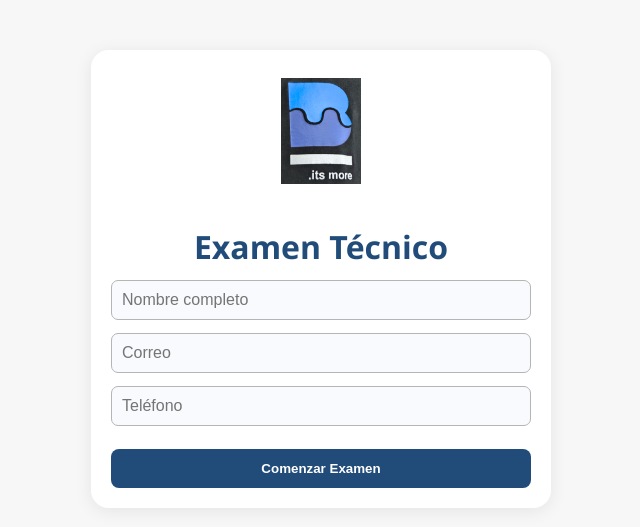
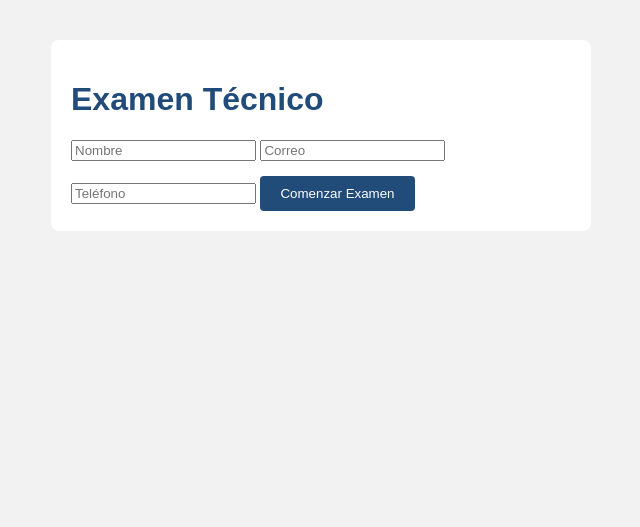
Before and after one commit to hugoghost/examen-tecnicos, a Flask app: page / in a window 1280 px wide. Shown: the top 527 px of the page, without its empty margins (319-959 px from the left). Run offline with Flask 3, Linux system fonts and the light colour scheme.

Commit message:
Inicial: examen técnicos Flask con templates y static

```diff
--- a/app.py
+++ b/app.py
@@ -1,11 +1,9 @@
-import os
-import sqlite3
-import json
-import random
-from flask import Flask, render_template, request, redirect, url_for, session
+import os, sqlite3, json, random
+from flask import Flask, render_template, request, session, redirect, url_for
 
 app = Flask(__name__)
 app.secret_key = 'clave_super_secreta_y_larga'
+
 DB_FILE = "respuestas_tecnicos.db"
 PREGUNTAS_FILE = "preguntas.json"
 
@@ -14,91 +12,106 @@ def crear_db():
         conn = sqlite3.connect(DB_FILE)
         c = conn.cursor()
         c.execute("""
-        CREATE TABLE respuestas (
-            id INTEGER PRIMARY KEY AUTOINCREMENT,
-            nombre TEXT,
-            correo TEXT,
-            telefono TEXT,
-            respuestas TEXT,
-            tiempos TEXT,
-            tiempo_total REAL,
-            ip TEXT
-        )
+            CREATE TABLE respuestas (
+                id INTEGER PRIMARY KEY AUTOINCREMENT,
+                nombre TEXT,
+                correo TEXT,
+                telefono TEXT,
+                respuestas TEXT,
+                tiempos TEXT,
+                tiempo_total REAL,
+                ip TEXT
+            )
         """)
         conn.commit()
         conn.close()
-
-crear_db()
 
 def cargar_preguntas():
     with open(PREGUNTAS_FILE, "r", encoding="utf-8") as f:
         return json.load(f)
 
-@app.route("/", methods=["GET", "POST"])
+crear_db()
+
+@app.route("/", methods=["GET","POST"])
 def index():
     if request.method == "POST":
+        # Guardamos datos del técnico
         session.clear()
         session["nombre"] = request.form["nombre"]
         session["correo"] = request.form["correo"]
         session["telefono"] = request.form["telefono"]
-        # Tomar 15 preguntas aleatorias y barajar sus opciones
-        preguntas = random.sample(cargar_preguntas(), 15)
-        for pregunta in preguntas:
-            opciones = pregunta["opciones"].copy()
-            random.shuffle(opciones)
-            pregunta["opciones"] = opciones
+
+        # Barajamos y seleccionamos 15 preguntas al azar
+        preguntas = random.sample(cargar_preguntas(), k=15)
+        for p in preguntas:
+            random.shuffle(p["opciones"])
         session["preguntas"] = preguntas
+
+        # Inicializamos respuestas y tiempos
         session["respuestas"] = []
         session["tiempos"] = []
         session["tiempo_total"] = 0
         session["actual"] = 0
+
         return redirect(url_for("examen"))
+
     return render_template("index.html")
 
-@app.route("/examen", methods=["GET", "POST"])
+
+@app.route("/examen", methods=["GET","POST"])
 def examen():
-    if "nombre" not in session or "preguntas" not in session:
+    if "preguntas" not in session:
         return redirect(url_for("index"))
+
+    actual = session["actual"]
     preguntas = session["preguntas"]
-    actual = session["actual"]
+
     if request.method == "POST":
-        respuesta = request.form.get("respuesta")
-        tiempo = request.form.get("tiempo")
-        session["respuestas"].append(respuesta)
+        # Recogemos la respuesta y el tiempo usado
+        resp = request.form.get("respuesta","")
+        tiempo = float(request.form.get("tiempo","60"))
+
+        session["respuestas"].append(resp)
         session["tiempos"].append(tiempo)
-        session["tiempo_total"] += float(tiempo)
+        session["tiempo_total"] += tiempo
         session["actual"] += 1
         actual = session["actual"]
 
+    # Si aún quedan preguntas, la mostramos
     if actual < len(preguntas):
-        pregunta = preguntas[actual]
-        num = actual + 1
-        total = len(preguntas)
-        return render_template("examen.html", pregunta=pregunta, num=num, total=total)
-    else:
-        # Guardar en BD
-        conn = sqlite3.connect(DB_FILE)
-        c = conn.cursor()
-        c.execute("""
-            INSERT INTO respuestas (nombre, correo, telefono, respuestas, tiempos, tiempo_total, ip)
-            VALUES (?, ?, ?, ?, ?, ?, ?)
-        """, (
-            session["nombre"],
-            session["correo"],
-            session["telefono"],
-            json.dumps(session["respuestas"]),
-            json.dumps(session["tiempos"]),
-            session["tiempo_total"],
-            request.remote_addr
-        ))
-        conn.commit()
-        conn.close()
-        session.clear()
-        return redirect(url_for("gracias"))
+        return render_template(
+            "examen.html",
+            pregunta=preguntas[actual],
+            num=actual+1,
+            total=len(preguntas)
+        )
+
+    # Si ya terminó, guardamos en la BD y vamos a “gracias”
+    conn = sqlite3.connect(DB_FILE)
+    c = conn.cursor()
+    c.execute("""
+        INSERT INTO respuestas
+        (nombre, correo, telefono, respuestas, tiempos, tiempo_total, ip)
+        VALUES (?, ?, ?, ?, ?, ?, ?)
+    """, (
+        session["nombre"],
+        session["correo"],
+        session["telefono"],
+        json.dumps(session["respuestas"], ensure_ascii=False),
+        json.dumps(session["tiempos"], ensure_ascii=False),
+        session["tiempo_total"],
+        request.remote_addr
+    ))
+    conn.commit()
+    conn.close()
+    session.clear()
+    return redirect(url_for("gracias"))
+
 
 @app.route("/gracias")
 def gracias():
     return render_template("gracias.html")
+
 
 @app.route("/resultados")
 def resultados():
@@ -109,36 +122,36 @@ def resultados():
     conn.close()
     return render_template("resultados.html", resultados=rows)
 
+
 @app.route("/resultado/<int:res_id>")
-def resultado_tecnico(res_id):
+def resultados_tecnico(res_id):
     conn = sqlite3.connect(DB_FILE)
     c = conn.cursor()
-    c.execute("SELECT nombre, correo, telefono, respuestas, tiempos, tiempo_total, ip FROM respuestas WHERE id=?", (res_id,))
+    c.execute("""
+        SELECT nombre, correo, telefono, respuestas, tiempos, tiempo_total, ip
+        FROM respuestas WHERE id=?
+    """, (res_id,))
     row = c.fetchone()
     conn.close()
-    preguntas_db = cargar_preguntas()
-    respuestas = json.loads(row[3])
-    tiempos = json.loads(row[4])
+
+    # Para el detalle, volvemos a cargar la lista completa de preguntas
+    preguntas = cargar_preguntas()
+    user_resps = json.loads(row[3])
+    user_times = json.loads(row[4])
+
     detalles = []
-    # Recorrer solo las preguntas que el usuario tuvo en su examen
-    for i, resp in enumerate(respuestas):
-        pregunta = session.get("preguntas", None)
-        # Si el usuario ya no está en sesión, tomar del JSON general
-        if pregunta is None:
-            pregunta = preguntas_db[i]
-        else:
-            pregunta = pregunta[i]
-        # Buscar la opción correcta por índice original
-        idx_correcta = pregunta.get("respuestaCorrecta", 0)
-        correcta = pregunta["opciones"][idx_correcta]
-        acierto = resp == correcta
+    for i, ur in enumerate(user_resps):
+        p = preguntas[i]
+        correcta_idx = p.get("respuestaCorrecta", 0)
+        correcta_text = p["opciones"][correcta_idx]
         detalles.append({
-            "pregunta": pregunta["pregunta"],
-            "respuesta_usuario": resp,
-            "respuesta_correcta": correcta,
-            "acierto": acierto,
-            "tiempo": tiempos[i] if i < len(tiempos) else 0,
+            "pregunta": p["pregunta"],
+            "respuesta_usuario": ur,
+            "respuesta_correcta": correcta_text,
+            "acierto": ur == correcta_text,
+            "tiempo": user_times[i] if i < len(user_times) else 0
         })
+
     return render_template(
         "resultados_tecnico.html",
         nombre=row[0],
@@ -149,5 +162,6 @@ def resultado_tecnico(res_id):
         detalles=detalles
     )
 
+
 if __name__ == "__main__":
     app.run(host="0.0.0.0", port=5000)
--- /dev/null
+++ b/static/style.css
@@ -0,0 +1,45 @@
+body {
+  font-family: Arial, sans-serif;
+  background: #f2f2f2;
+  margin: 0; padding: 0;
+}
+.container {
+  max-width: 500px;
+  margin: 40px auto;
+  background: white;
+  padding: 20px;
+  border-radius: 8px;
+}
+h1, h2 { color: #214C7A; }
+table {
+  width: 100%;
+  border-collapse: collapse;
+  margin-top: 20px;
+}
+th, td {
+  border: 1px solid #ccc;
+  padding: 8px;
+  text-align: left;
+}
+th {
+  background: #eee;
+}
+button, .container a {
+  display: inline-block;
+  margin-top: 15px;
+  padding: 10px 20px;
+  background: #214C7A;
+  color: white;
+  text-decoration: none;
+  border: none;
+  border-radius: 4px;
+}
+button:hover, .container a:hover {
+  background: #1976d2;
+  cursor: pointer;
+}
+#timer {
+  font-size: 1.5rem;
+  font-weight: bold;
+  margin-bottom: 10px;
+}
--- a/templates/index.html
+++ b/templates/index.html
@@ -2,89 +2,18 @@
 <html lang="es">
 <head>
   <meta charset="UTF-8">
-    <meta name="viewport" content="width=device-width, initial-scale=1.0">
+  <meta name="viewport" content="width=device-width,initial-scale=1">
   <title>Examen Técnico</title>
-    <style>
-        body {
-            font-family: 'Segoe UI', Arial, sans-serif;
-            background: #f7f7f7;
-            margin: 0;
-        }
-        .container {
-            background: rgba(255,255,255,0.98);
-            max-width: 420px;
-            margin: 50px auto;
-            padding: 28px 20px 20px 20px;
-            border-radius: 18px;
-            box-shadow: 0 3px 18px rgba(0,0,0,0.08);
-            position: relative;
-        }
-        .logo-box {
-            text-align: center;
-            margin-bottom: 24px;
-        }
-        .logo-box img {
-            width: 80px;
-            margin-bottom: 12px;
-        }
-        h1 {
-            text-align: center;
-            color: #214C7A;
-            font-size: 2rem;
-            margin-bottom: 12px;
-        }
-        form {
-            display: flex;
-            flex-direction: column;
-            gap: 13px;
-        }
-        input[type="text"], input[type="email"], input[type="tel"] {
-            padding: 10px;
-            border-radius: 7px;
-            border: 1px solid #b5b5b5;
-            font-size: 1rem;
-            background: #f8fafd;
-            outline: none;
-        }
-        input[type="submit"] {
-            background: #214C7A;
-            color: #fff;
-            font-weight: bold;
-            border: none;
-            border-radius: 8px;
-            padding: 12px 0;
-            cursor: pointer;
-            margin-top: 10px;
-            transition: background .2s;
-        }
-        input[type="submit"]:hover {
-            background: #1976d2;
-        }
-        @media (max-width: 600px) {
-            .container {
-                margin: 16px;
-                padding: 16px 8px 10px 8px;
-            }
-            .logo-box img {
-                width: 54px;
-            }
-            h1 {
-                font-size: 1.25rem;
-            }
-        }
-    </style>
+  <link rel="stylesheet" href="{{ url_for('static', filename='style.css') }}">
 </head>
 <body>
   <div class="container">
-        <div class="logo-box">
-            <img src="{{ url_for('static', filename='logo.png') }}" alt="Logo">
-        </div>
     <h1>Examen Técnico</h1>
     <form method="POST">
-            <input type="text" name="nombre" placeholder="Nombre completo" required>
-            <input type="email" name="correo" placeholder="Correo" required>
-            <input type="tel" name="telefono" placeholder="Teléfono" required>
-            <input type="submit" value="Comenzar Examen">
+      <input type="text"   name="nombre"   placeholder="Nombre"  required>
+      <input type="email"  name="correo"   placeholder="Correo"  required>
+      <input type="tel"    name="telefono" placeholder="Teléfono" required>
+      <button type="submit">Comenzar Examen</button>
     </form>
   </div>
 </body>
```
Also changed, not shown: templates/examen.html (+26 -30 lines), templates/gracias.html (+8 -12 lines), templates/resultados.html (+7 -11 lines), templates/resultados_tecnico.html (+14 -27 lines), respuestas_tecnicos.db, 1 other file. Lines whose indentation alone changed are shown as unchanged.
